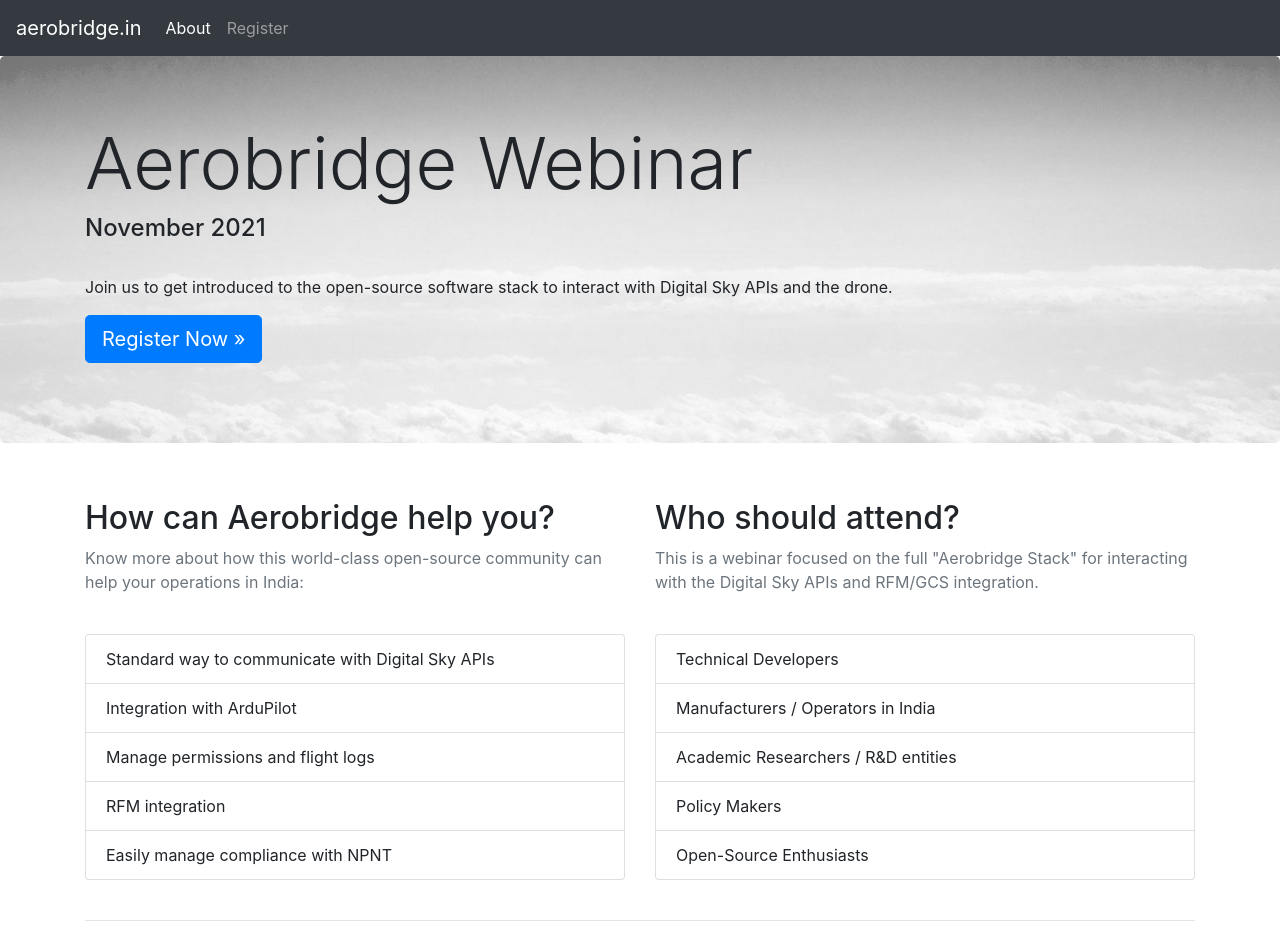
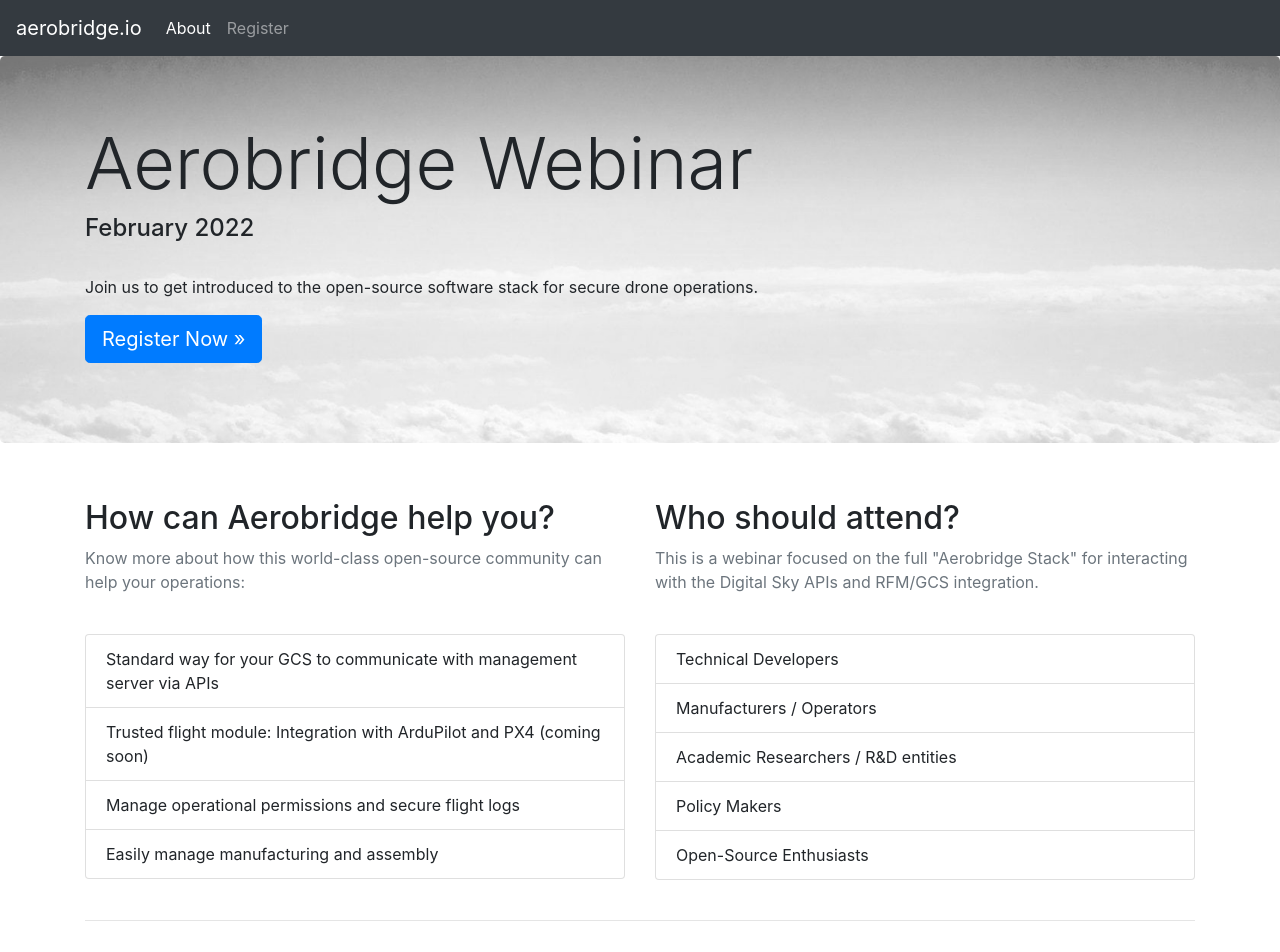
Before and after one commit to openskies-sh/aerobridge-webinar, a plain HTML site: page index.html in a window 1280 px wide. Shown: the top 952 px of the page. Drawn offline with Linux system fonts and the light colour scheme.

Commit message:
Update index.html

```diff
--- a/index.html
+++ b/index.html
@@ -39,7 +39,7 @@
   <body>
 
 <nav class="navbar navbar-expand-md navbar-dark fixed-top bg-dark">
-  <a class="navbar-brand" href="#">aerobridge.in</a>
+  <a class="navbar-brand" href="#">aerobridge.io</a>
   <button class="navbar-toggler" type="button" data-toggle="collapse" data-target="#navbarsExampleDefault" aria-controls="navbarsExampleDefault" aria-expanded="false" aria-label="Toggle navigation">
     <span class="navbar-toggler-icon"></span>
   </button>
@@ -64,8 +64,8 @@
   <div class="jumbotron">
     <div class="container">
       <h1 class="display-3">Aerobridge Webinar</h1>
-      <h4>November 2021</h4><br>
-      <p>Join us to get introduced to the open-source software stack to interact with Digital Sky APIs and the drone.</p>
+      <h4>February 2022</h4><br>
+      <p>Join us to get introduced to the open-source software stack for secure drone operations.</p>
       <p><a class="btn btn-primary btn-lg" href="#registration" role="button">Register Now &raquo;</a></p>
     </div>
   </div>
@@ -76,15 +76,14 @@
     <div class="row">
       <div class="col-md-6">
         <h2>How can Aerobridge help you?</h2>
-        <p class="text-muted">Know more about how this world-class open-source community can help your operations in India:</p>
+        <p class="text-muted">Know more about how this world-class open-source community can help your operations:</p>
         <br>
         <ul class="list-group">
 
-            <li class="list-group-item">Standard way to communicate with Digital Sky APIs</li>
-            <li class="list-group-item">Integration with ArduPilot </li>
-            <li class="list-group-item">Manage permissions and flight logs</li>
-            <li class="list-group-item">RFM integration</li>
-            <li class="list-group-item">Easily manage compliance with NPNT</li>
+            <li class="list-group-item">Standard way for your GCS to communicate with management server via APIs</li>
+            <li class="list-group-item">Trusted flight module: Integration with ArduPilot and PX4 (coming soon)</li>
+            <li class="list-group-item">Manage operational permissions and secure flight logs</li>
+            <li class="list-group-item">Easily manage manufacturing and assembly</li>
 
         </ul>
       </div>
@@ -95,8 +94,7 @@
         <ul class="list-group">
 
             <li class="list-group-item">Technical Developers</li>
-            <li class="list-group-item"> Manufacturers /  Operators in India</li>
-
+            <li class="list-group-item"> Manufacturers / Operators</li>
             <li class="list-group-item">Academic Researchers / R&D entities</li>
             <li class="list-group-item">Policy Makers</li>
             <li class="list-group-item">Open-Source Enthusiasts</li>
@@ -118,7 +116,7 @@
         <div class="col-md-12">
           <img alt="" class="img-fluid" src="assets/images/partner/logo.png">
 
-        <p>The Directorate General of Civil Aviation (DGCA) in India has unveiled a policy of "No permission - No takeoff" for drone flights. This means that public and private companies intending to fly drones in India need to interface with DGCA's infrastructure for flight permissions and other authorizations. These APIs are called India's Digital Sky eco-system. Aerobridge is a server that helps you interface with the APIs in a standardized fashion and be in compliance with the regulatory requirements around operating drones. Find more information got to <a href="https://www.aerobridge.in">Aerobridge.in</a></p>
+        <p>Aerobridge is management server to help you with your drone flights and operations. With Aerobridge your GCS, Drones and Pilots interface with your company's digital infrastructure in a standardized fashion and be in compliance with the regulatory requirements around operating drones. Find more information got to <a href="https://www.aerobridge.io">Aerobridge.io</a></p>
       </div>
     </div>
       <br>
```
